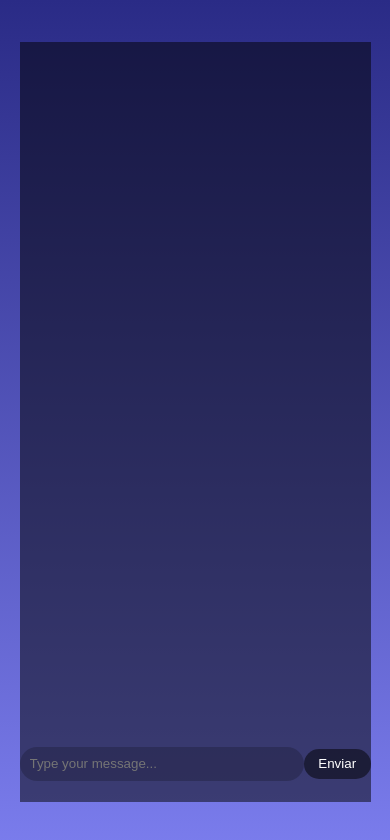
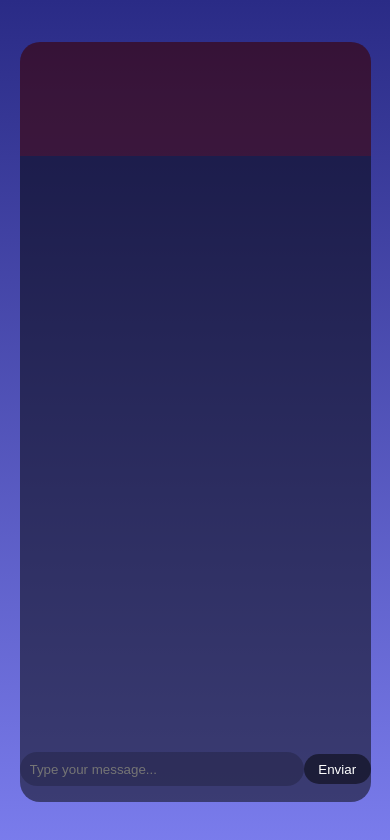
Before and after one commit to jannuzzi-m/realtime-chat, a website: page public/room.html in a window 390 px wide. Both pictures are taken after typing "Sample" into the empty fields and a click on the button "Enviar". Drawn offline with nearby package versions, Linux system fonts and the light colour scheme; no server answers.

Commit message:
added better responsiveness

```diff
--- a/public/css/room.css
+++ b/public/css/room.css
@@ -1,10 +1,12 @@
 #chat-container {
+  display: flex;
   flex-direction: row;
 }
 
 #info {
   width: 30%;
   height: 100%;
+  background-color: rgba(182, 0, 0, 0.2);
 }
 #messages {
   width: 70%;
@@ -129,15 +131,18 @@
 }
 
 @media only screen and (max-width: 800px){
-.container{
+#chat-container{
   width: 90%;
   height: 90%;
+  flex-direction: column;
 }
 #info{
-  width: 0;
+  width: 100%;
+  height: 15%;
 }
 #messages{
   width: 100%;
+  height: 85%;
 }
 
 
--- a/public/css/styles.css
+++ b/public/css/styles.css
@@ -13,14 +13,15 @@ body{
 }
 
 .container{
-    width: 60%;
+    width: 80%;
     height: 80%;
     background-color: rgba(0, 0, 0, .5);
     display: flex;
     flex-direction: column;
-    /* background-color: aqua; */
+    border-radius: 20px;
     justify-content: center;
     align-items: center;
+    overflow: hidden;
 }
 #logo-area{
     width: 100%;
--- a/public/js/main.js
+++ b/public/js/main.js
@@ -24,14 +24,16 @@ const addAlert = (alert) =>{
     newDivAlert.classList.add("alert");
     newDivAlert.innerText = alert;
     infotArea.appendChild(newDivAlert);
+    infotArea.scrollTop = infotArea.scrollHeight;
 }
 
 form.addEventListener('submit', (e) =>{
     e.preventDefault()
     const msg = e.target.message.value;
-    if(!msg) return
-    socket.emit('chat', {msg:msg, username:username, room: room});
+    if(!msg.trim()) return
+    socket.emit('chat', {msg:msg.trim(), username:username, room: room});
     e.target.message.value = '';
+
 })
 
 const addMessage = msg =>{
--- a/public/room.html
+++ b/public/room.html
@@ -14,7 +14,7 @@
       <div id="messages">
         <div id="message-area"></div>
         <form id="chat-form" action="">
-          <input id="message" placeholder="Type your message..." type="text" />
+          <input autocomplete="off" id="message" placeholder="Type your message..." type="text" />
           <button type="submit" id="send-message  ">Enviar</button>
         </form>
       </div>
```
Also changed, not shown: public/index.html (+2 -2 lines).
